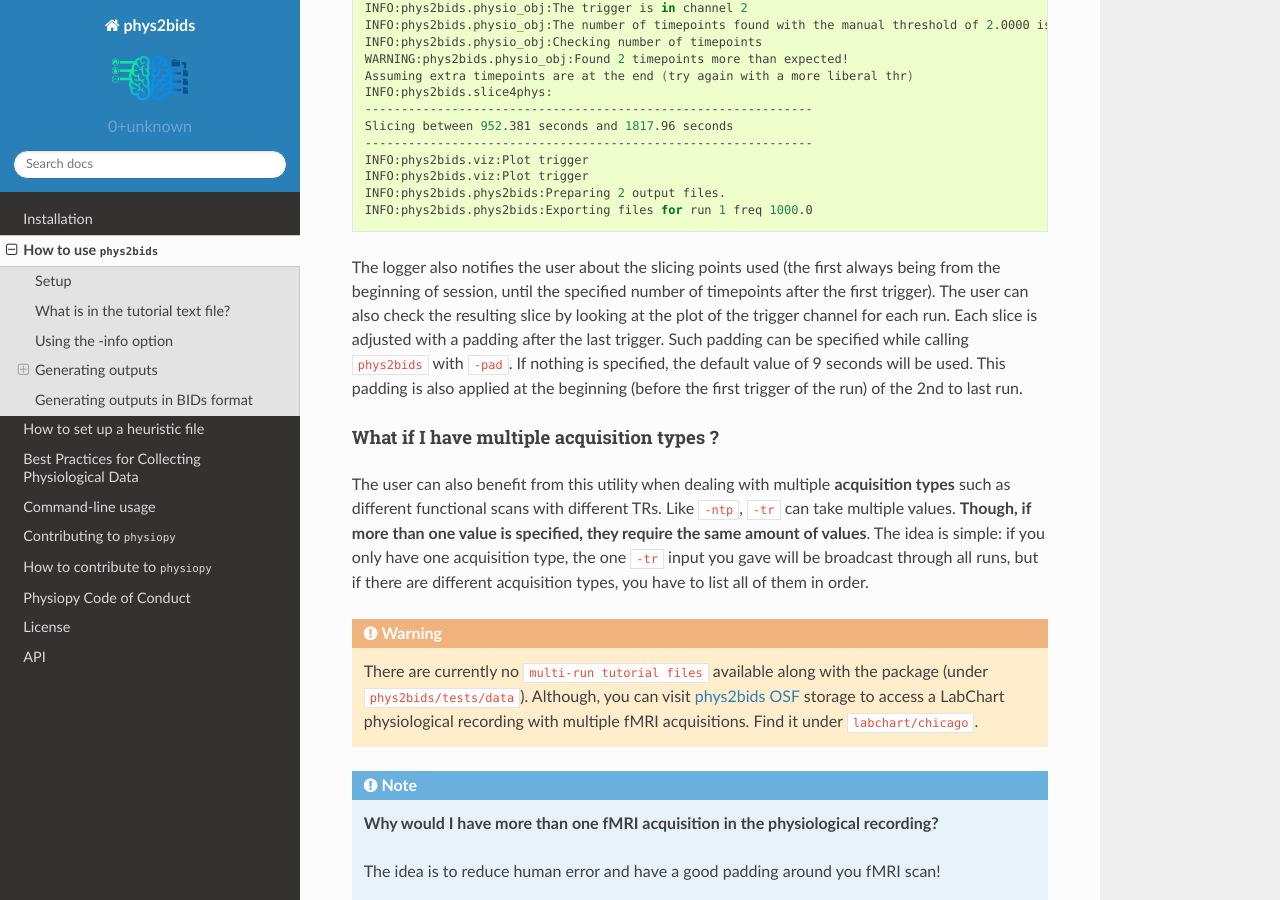
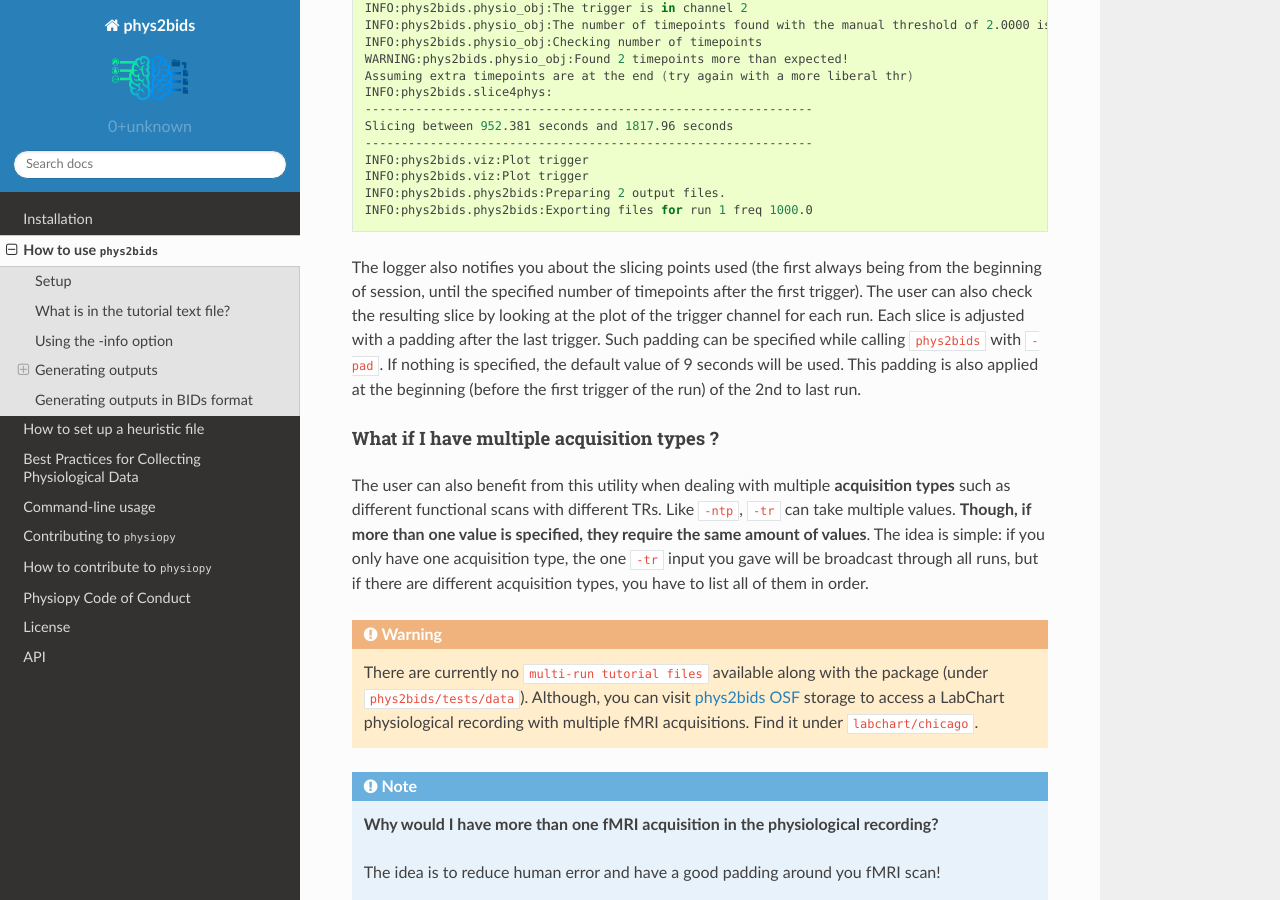
Before and after one commit to physiopy/phys2bids, a Sphinx documentation site: the page built from docs/howto.rst, in a window 1280 px wide and 900 px high, scrolled down 9101 px. Built offline with Sphinx 7.4.7 and the Read the Docs theme 2.0.0, drawn with Linux system fonts in a browser that asks for light colours.

Commit message:
Make things personal

```diff
--- a/docs/howto.rst
+++ b/docs/howto.rst
@@ -328,7 +328,7 @@ Now, instead of counting the trigger timepoints once, ``physbids`` will check th
     INFO:phys2bids.phys2bids:Preparing 2 output files.
     INFO:phys2bids.phys2bids:Exporting files for run 1 freq 1000.0
 
-The logger also notifies the user about the slicing points used (the first always being from the beginning of session, until the specified number of timepoints after the first trigger). The user can also check the resulting slice by looking at the plot of the trigger channel for each run. Each slice is adjusted with a padding after the last trigger. Such padding can be specified while calling ``phys2bids`` with ``-pad``. If nothing is specified, the default value of 9 seconds will be used. This padding is also applied at the beginning (before the first trigger of the run) of the 2nd to last run.
+The logger also notifies you about the slicing points used (the first always being from the beginning of session, until the specified number of timepoints after the first trigger). The user can also check the resulting slice by looking at the plot of the trigger channel for each run. Each slice is adjusted with a padding after the last trigger. Such padding can be specified while calling ``phys2bids`` with ``-pad``. If nothing is specified, the default value of 9 seconds will be used. This padding is also applied at the beginning (before the first trigger of the run) of the 2nd to last run.
 
 What if I have multiple acquisition types ?
 *******************************************
```
